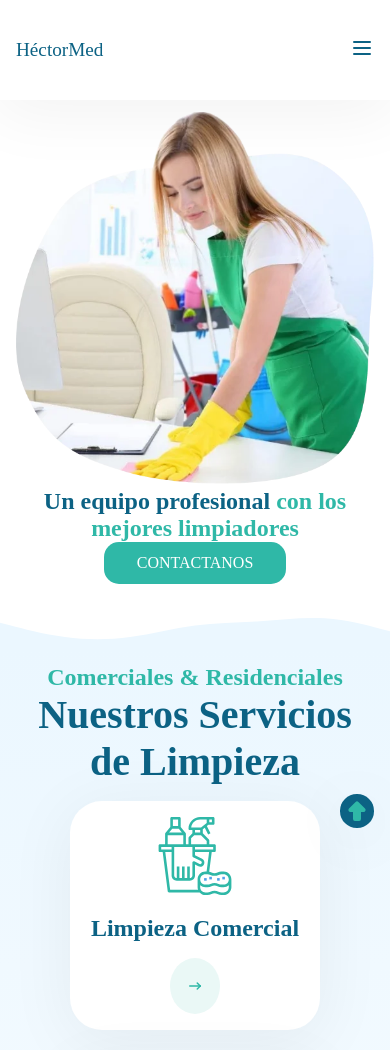
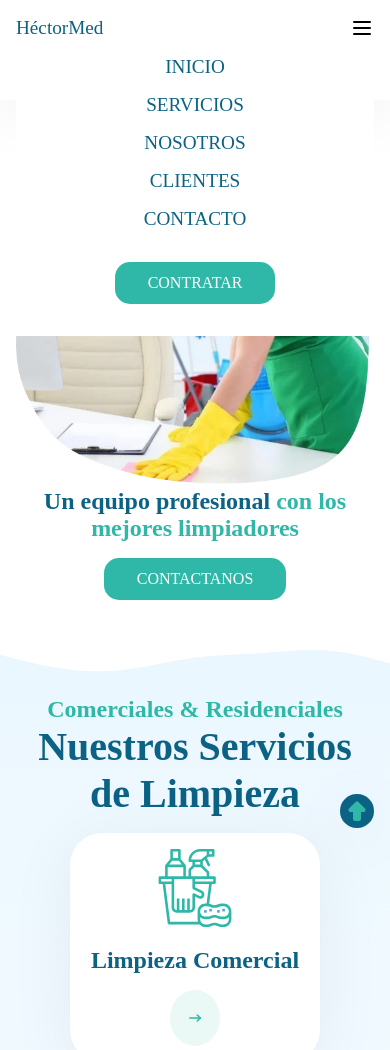
Before and after one commit to HectorMed/proyecto_final, a plain HTML site: page index.html in a window 390 px wide. Shown: the top 1050 px of the page. Drawn offline with nearby package versions, Linux system fonts and the light colour scheme; some packages are replaced by stand-ins of ours; a script that the page names is missing.

Commit message:
Modifique los iframes

```diff
--- a/index.html
+++ b/index.html
@@ -22,9 +22,7 @@
         <nav class="navbar">
             <div class="navbar-logo">
                 <a href="#">HéctorMed</a>
-                <a href="#" class="btn-menu" id="icono-menu">
-                    <svg xmlns="http://www.w3.org/2000/svg" class="icon icon-tabler icon-tabler-menu-2" width="24" height="24" viewBox="0 0 24 24" stroke-width="2" stroke="currentColor" fill="none" stroke-linecap="round" stroke-linejoin="round"><path stroke="none" d="M0 0h24v24H0z" fill="none"/><path d="M4 6l16 0" /><path d="M4 12l16 0" /><path d="M4 18l16 0" /></svg>
-                </a>
+                <svg id="icono-menu" xmlns="http://www.w3.org/2000/svg" class="icon icon-tabler icon-tabler-menu-2" width="24" height="24" viewBox="0 0 24 24" stroke-width="2" stroke="currentColor" fill="none" stroke-linecap="round" stroke-linejoin="round"><path stroke="none" d="M0 0h24v24H0z" fill="none"/><path d="M4 6l16 0" /><path d="M4 12l16 0" /><path d="M4 18l16 0" /></svg>
             </div>
             <ul class="list" id="menu">
                 <li><a href="#" class="list-item">Inicio</a></li>
--- a/mobile.css
+++ b/mobile.css
@@ -11,10 +11,6 @@
     header{
 
     }
-
-    #menu{
-        display: none;
-      }
 
     .navbar{
         display: flex;
@@ -42,6 +38,11 @@
         height: 25rem;
     }
 
+    .btn-1{
+        margin-top: 1rem;
+        margin-bottom: 1rem;
+    }
+
     .parallax h2{
         font-size: 1.5rem;
         padding: 1rem;
@@ -49,6 +50,7 @@
     }
 
     .parallax iframe{
+        display: none;
     }
 
     .navbar-logo{
```
Also changed, not shown: Link al sitio onlinea y al GitHub.txt (added).
